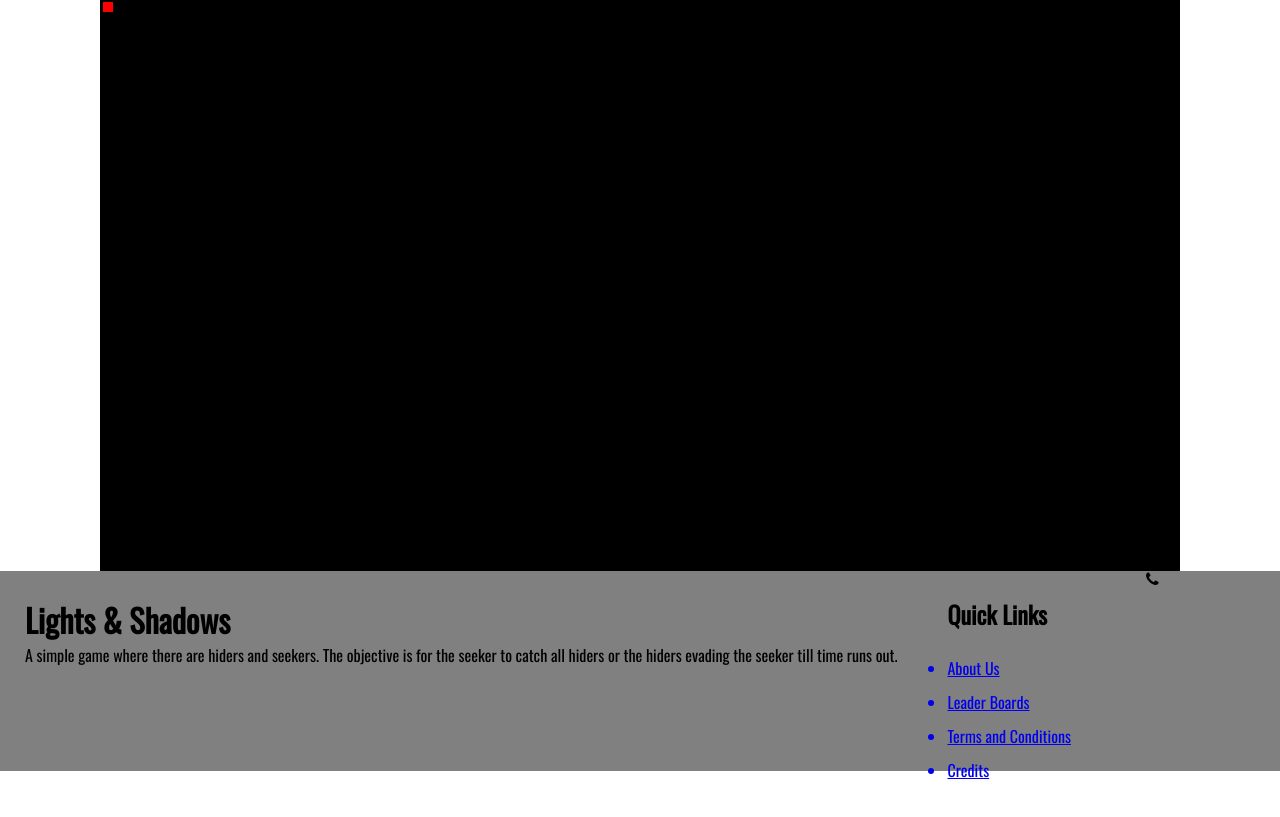
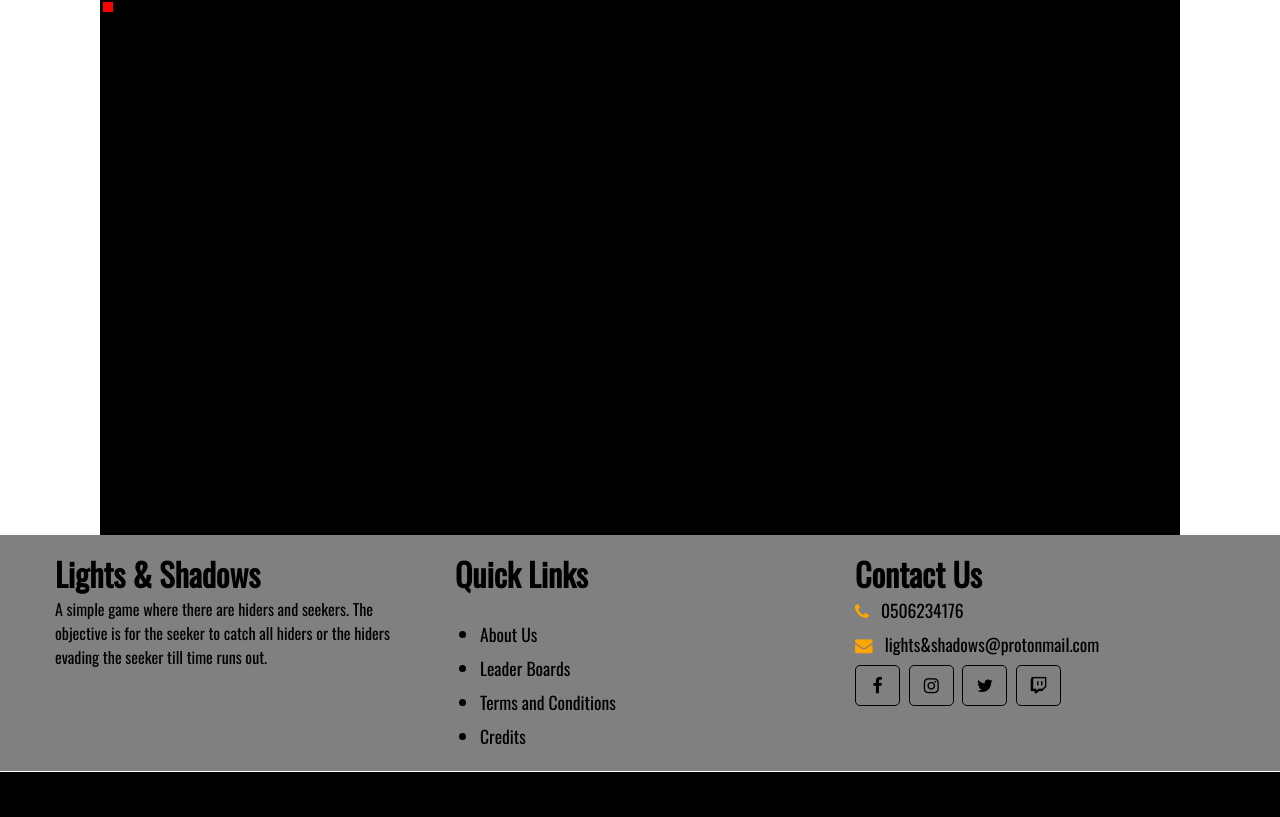
Before and after one commit to vishandesilva/Hide-Tag-Game-, a PHP site: page /html/index.html in a window 1280 px wide. Shown: the part 101-918 px from the top of the page. After the commit the page ends 873 px from the top, so only its background shows below. Run offline with PHP 8.4, Linux system fonts and the light colour scheme.

Commit message:
updated footer

```diff
--- a/main/css/style.css
+++ b/main/css/style.css
@@ -17,7 +17,7 @@ html, body{
 
 #main {
   overflow: auto;
-  padding-bottom: 200px;
+  padding-bottom: 236px;
 }
 
 .logo-div,.nav-links{
@@ -90,29 +90,64 @@ nav{
 .footer {
   background: grey;
   position: relative;
-  height: 200px;
-  margin-top: -200px;
+  height: 236px;
+  margin-top: -236px;
   clear: both;
 }
 
 .footer-content{
   display: flex;
+  margin-left: 40px;
+  margin-right: 40px;
 }
 
 .footer-section {
-  padding: 25px;
+  flex: 1;
+  padding: 15px;
 }
 
 .footer .footer-content .links ul a {
+  color: black;
+  padding-left: 25px;
+  text-decoration: none;
   display: block;
-  margin-bottom: 10px;
-  font-size: 1.2;
+  margin-bottom: 8px;
+  font-size: 1.1em;
   transition: all .3s;
 }
 
+.footer .footer-content .links ul a:hover {
+  color: orange;
+  margin-left: 15px;
+  transition: all .3s;
+}
 
-.footer .footer-content .links ul a:hover {
-color: orange;
-margin-left: 15px;
-transition: all .3s;
+.footer .footer-content .social-links .contact span{
+  display: block;
+  font-size: 1.1em;
+  margin-bottom: 8px;
 }
+
+.footer .footer-content .social-links .contact span i{
+  color: orange;
+}
+
+.footer .footer-content .social-links .socials a {
+  border: 1px solid black;
+  color:  black;
+  width: 45px;
+  height: 41px;
+  padding-top: 5px;
+  margin-right: 5px;
+  text-align: center;
+  display: inline-block;
+  font-size: 1.1em;
+  border-radius: 5px;
+  transition: all 0.3s;
+}
+
+.footer .footer-content .social-links .socials a:hover{
+  color: orange;
+  border: 1px solid orange;
+  transition: all 0.3s;
+}
--- a/main/html/index.html
+++ b/main/html/index.html
@@ -39,20 +39,37 @@
             the hiders evading the seeker till time runs out.</p>
         </div>
         <div class="footer-section links">
-          <h2>Quick Links</h2>
+          <h1>Quick Links</h1>
           <br>
           <ul>
-           <a href="#"><li>About Us</li></a>
-           <a href="#"><li>Leader Boards</li></a>
-           <a href="#"><li>Terms and Conditions</li></a>
-           <a href="#"><li>Credits</li></a>
+            <a href="#">
+              <li>About Us</li>
+            </a>
+            <a href="#">
+              <li>Leader Boards</li>
+            </a>
+            <a href="#">
+              <li>Terms and Conditions</li>
+            </a>
+            <a href="#">
+              <li>Credits</li>
+            </a>
           </ul>
         </div>
-
-        <div class="footer-section social-links"></div>
-        <i class="fa fa-phone"></i>
+        <div class="footer-section social-links">
+          <h1>Contact Us</h1>
+          <div class="contact">
+            <span><i class="fa fa-phone"></i> &nbsp; 0506234176</span>
+            <span><i class="fa fa-envelope"></i> &nbsp; lights&shadows@protonmail.com</span>
+          </div>
+          <div class="socials">
+            <a href="#"><i class="fa fa-facebook"></i></a>
+            <a href="#"><i class="fa fa-instagram"></i></a>
+            <a href="#"><i class="fa fa-twitter"></i></a>
+            <a href="https://www.twitch.tv/reformedmonty" target="_blank"><i class="fa fa-twitch"></i></a>
+          </div>
+        </div>
       </div>
-    </div>
     </div>
   </footer>
   <script src="../js/index.js"></script>
```
